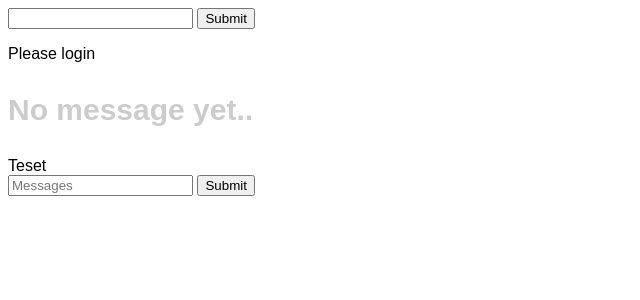
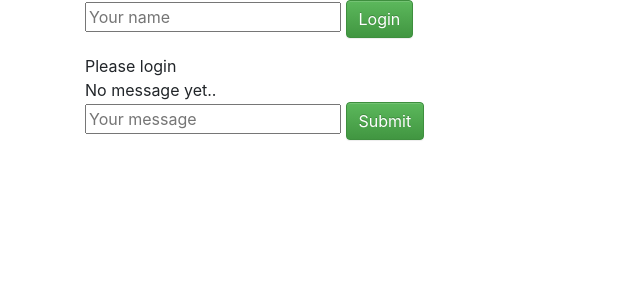
Before and after one commit to dieret/codenames, a Flask app: page / in a window 1280 px wide. Shown: the top 300 px of the page, without its empty margins (0-640 px from the left). Run offline with Flask 2, Linux system fonts and the light colour scheme; some libraries are stand-ins or nearby versions.

Commit message:
Simplify a lot

```diff
--- a/main.py
+++ b/main.py
@@ -2,6 +2,7 @@
 
 from flask import Flask, render_template
 from flask_socketio import SocketIO
+import logging
 
 
 app = Flask(__name__)
@@ -27,33 +28,30 @@ def messages_to_html(messages):
     return "<br/>".join(messages)
 
 
-@socketio.on('my event')
+@socketio.on("user_connect")
+def handle_user_connect(json, ):
+    app.logger.info("user connected: " + str(json))
+
+
+@socketio.on('chat_message_received')
 def handle_my_custom_event(json, methods=('GET', 'POST')):
-    print('received my event: ' + str(json))
-    print(json)
-    return_json = json.copy()
+    app.logger.info('Received chat message: ' + str(json))
     global messages
     messages.append(json["message"])
+    return_json = {}
     return_json["message"] = messages_to_html(messages)
-    print("m", return_json["message"])
-    socketio.emit('my response', return_json, callback=messageReceived)
+    socketio.emit('update_chat_messages', return_json, callback=messageReceived)
 
-
-@socketio.on("navigation_event")
-def handle_navigation_event(json):
-    print(str(json))
-    direction = json["direction"]
-    update_coordinates()
 
 
 @socketio.on("login")
 def handle_user_login_event(json):
-    print(str(json))
+    app.logger.info("User logged in: ", json)
     return_json = {
         "user": json["user"],
         "success": True
     }
-    print(return_json)
+    app.logger.debug("Returning json: " + str(return_json))
     socketio.emit('user_login', return_json, callback=messageReceived)
 
 
@@ -62,6 +60,11 @@ def update_coordinates():
 
 
 if __name__ == '__main__':
+    app.logger.setLevel(logging.DEBUG)
+    handler = logging.StreamHandler()
+    handler.setLevel(logging.DEBUG)
+    app.logger.addHandler(handler)
+
     # NOTE: Deactive debug mode because it calls everything twice
     # https://stackoverflow.com/questions/49524270/
     # rt = RepeatedTimer(300, db.save, "backup.pickle")
--- a/templates/session.html
+++ b/templates/session.html
@@ -1,8 +1,14 @@
+<html>
+<title>Mathegruppen Codenames</title>
+<head>
 {#<script src="{{ url_for('static', filename='js/fos.min.js') }}"></script>#}
 <script src="https://ajax.googleapis.com/ajax/libs/jquery/1.12.4/jquery.min.js"></script>
 <script src="https://cdnjs.cloudflare.com/ajax/libs/socket.io/1.7.3/socket.io.min.js"></script>
 <link href='https://fonts.googleapis.com/css?family=Orbitron' rel='stylesheet' type='text/css'>
 <link rel="stylesheet" type="text/css" href="{{ url_for('static', filename='css/main.css') }}">
+<link rel="stylesheet" href="https://stackpath.bootstrapcdn.com/bootstrap/4.4.1/css/bootstrap.min.css" integrity="sha384-Vkoo8x4CGsO3+Hhxv8T/Q5PaXtkKtu6ug5TOeNV6gBiFeWPGFN9MuhOf23Q9Ifjh" crossorigin="anonymous">
+<link rel="stylesheet" href="https://maxcdn.bootstrapcdn.com/bootstrap/3.3.7/css/bootstrap-theme.min.css">
+<meta name="viewport" content="width=device-width, initial-scale=1.0">
 
 <script type="text/javascript">
   var socket = io.connect('http://' + document.domain + ':' + location.port);
@@ -11,7 +17,7 @@
   socket.on(
     'connect',
     function() {
-      socket.emit( 'my event', {data: 'User Connected'} );
+      socket.emit( 'user_connect', {data: 'User Connected'} );
 
       /* Setting up events for the forms etc. of the page */
       $( 'form' ).on(
@@ -20,7 +26,7 @@
           e.preventDefault();
           let user_input = $( 'input.message' ).val();
           socket.emit(
-            'my event',
+            'chat_message_received',
             {
                 message : user_input,
                 user : user
@@ -44,35 +50,15 @@
 
   /* Functions for reaction to clicks */
 
-  function navigation_clicked(direction) {
-      socket.emit(
-          'navigation_event',
-          {
-              direction : direction,
-              user : user,
-          }
-      );
-  }
 
   /* Handling whatever is returned from the python backend */
 
   socket.on(
-    'my response',
+    'update_chat_messages',
     function( msg ) {
       if( typeof msg.message !== 'undefined' ) {
-        $( 'h3' ).remove();
         $( 'div.message_holder' ).html(msg.message);
       }
-    }
-  );
-
-  socket.on(
-    'coordinate_update',
-    function( msg ){
-        console.log("Updating coordinates");
-        if( typeof msg.coordinates !== 'undefined' ) {
-            $( '#coordinates' ).html(msg.coordinates)
-        }
     }
   );
 
@@ -90,22 +76,6 @@
             );
             user = msg.user;
 
-            let nav_left = $( '#navigation_left' );
-            nav_left.removeClass("inactive");
-            nav_left.addClass(msg.left);
-
-            let nav_right = $( '#navigation_right' );
-            nav_right.removeClass("inactive");
-            nav_right.addClass(msg.right);
-
-            let nav_up = $( '#navigation_up' );
-            nav_up.removeClass("inactive");
-            nav_up.addClass(msg.up);
-
-            let nav_down = $( '#navigation_down' );
-            nav_down.removeClass("inactive");
-            nav_down.addClass(msg.down);
-
           }
           else {
               console.log("failure");
@@ -119,27 +89,31 @@
 
 
 </script>
+</head>
 
-<html>
 <body>
 
-<div class="login">
+<div class="container login">
   <form action="" method="POST" id="login">
-    <input type="text" class="user"/>
-    <input type="submit"/>
+    <div class="form-group">
+      <input type="text" class="user" class="form-control" placeholder="Your name"/>
+      <button type="submit" class="btn btn-success">Login</button>
+    </div>
   </form>
   <div id="login_message">Please login</div>
 </div>
-</body>
 
 
-<div class="chat">
-  <h3 style='color: #ccc;font-size: 30px;'>No message yet..</h3>
-  <div class="message_holder">Teset</div>
+<div class="container chat">
+  <div class="message_holder">
+    No message yet..
+  </div>
 
   <form action="" method="POST">
-    <input type="text" class="message" placeholder="Messages"/>
-    <input type="submit"/>
+    <div class="form-group">
+      <input type="text" class="message" class="form-control" placeholder="Your message"/>
+      <button type="submit" class="btn btn-success">Submit</button>
+    </div>
   </form>
 </div>
 
```
